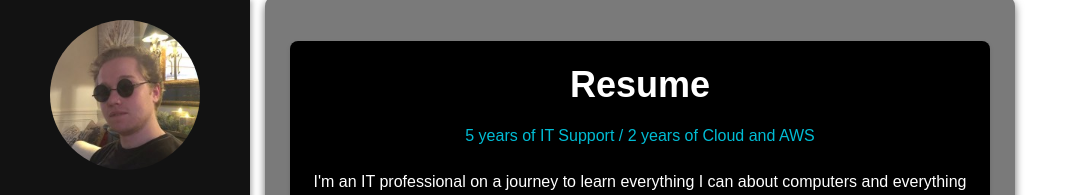
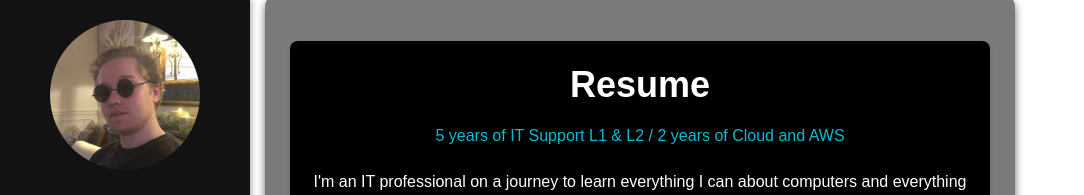
Before and after one commit to TheWolf-101/staticwebsite, a website: page index.html in a window 1280 px wide. Shown: the top 195 px of the page, without its empty margins (0-1084 px from the left). Drawn offline with Linux system fonts and the light colour scheme.

Commit message:
Title changes
Changing the titles name to be more accurate.

```diff
--- a/index.html
+++ b/index.html
@@ -30,7 +30,7 @@
             <div class="main">
                 <section class="resume">
                     <h1>resume</h1>
-                    <p>5 years of IT Support / 2 years of Cloud and AWS</p>
+                    <p>5 years of IT Support L1 & L2 / 2 years of Cloud and AWS</p>
                     <p>
                     I'm an IT professional on a journey to learn everything I can about computers
                     and everything IT related. I love to create things, programs, scripts, etc.
```
